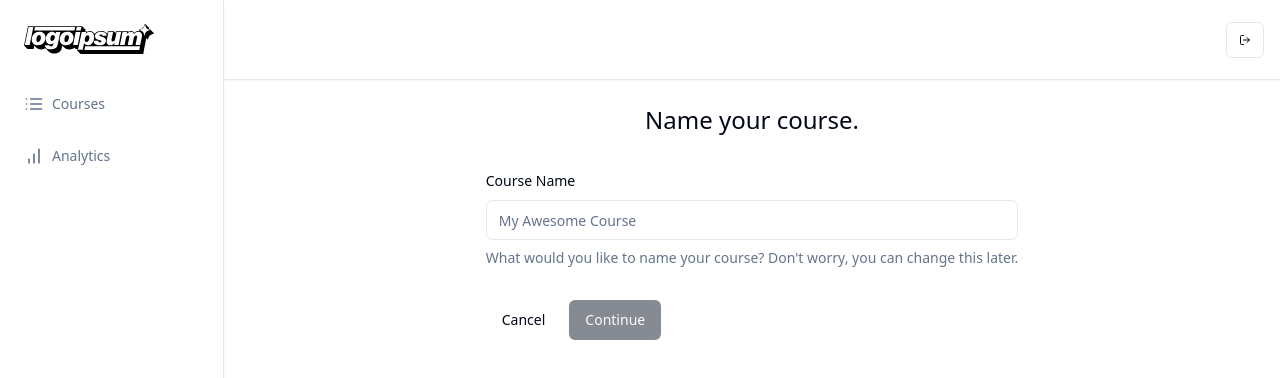
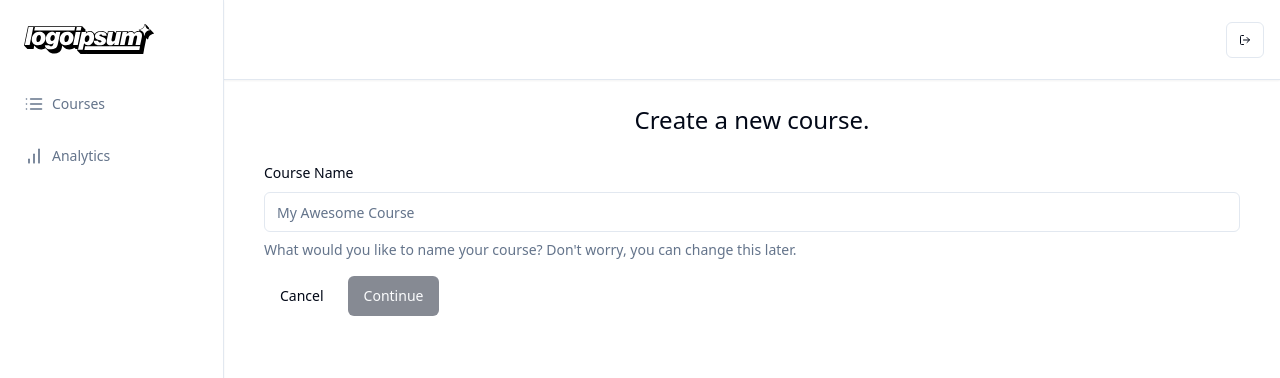
Before and after one commit to metanmai/wisdomcraft, a Next.js app: page /teacher/create in a window 1280 px wide. Shown: the top 378 px of the page. Built offline with nearby package versions, Linux system fonts and the light colour scheme.

Commit message:
Added event listener for enter key.

```diff
--- a/app/(dashboard)/(routes)/teacher/courses/[courseId]/page.tsx
+++ b/app/(dashboard)/(routes)/teacher/courses/[courseId]/page.tsx
@@ -24,7 +24,8 @@ const CourseIdPage = async ({params}: {params: {courseId: string}}) => {
 		course.description,
 		course.imageUrl,
 		course.price,
-		course.categoryId];
+		course.categoryId
+	];
 
 	const totalFields = requiredFields.length;
 	const completedFields = requiredFields.filter(Boolean).length;
--- a/app/(dashboard)/(routes)/teacher/create/page.tsx
+++ b/app/(dashboard)/(routes)/teacher/create/page.tsx
@@ -33,7 +33,7 @@ const CreatePage = () => {
 
 	const {isSubmitting, isValid} = form.formState;
 
-	const onSubmit = async (values: z.infer<typeof formSchema>) => {
+	const handleSubmit = async (values: z.infer<typeof formSchema>) => {
 		try {
 			const response = await axios.post(`/api/courses`, values);
 			router.push(`/teacher/courses/${response.data.id}`);
@@ -45,16 +45,22 @@ const CreatePage = () => {
 		}
 	}
 
+	const handleKeyDown = (event: React.KeyboardEvent<HTMLInputElement>) => {
+		if (event.key === "Enter") {
+			form.handleSubmit(handleSubmit)();
+		}
+	};
+
 	return (
 		<div className={`max-w-5xl mx-auto flex flex-col md:items-center md:justify-center h-full p-6`}>
-			<h1 className={`text-2xl`}>
-				Name your course.
+			<h1 className={`text-2xl font-medium`}>
+				Create a new course.
 			</h1>
 			<Form {...form}>
 				<form
-					onSubmit={form.handleSubmit(onSubmit)}
-					// className={`flex flex-col w-full mt-6 space-y-4`}
-					className={`space-y-8 mt-8`}
+					onSubmit={form.handleSubmit(handleSubmit)}
+					className={`flex flex-col w-full mt-6 space-y-4`}
+					// className={`space-y-8 mt-8`}
 				>
 					<FormField
 						control={form.control}
@@ -70,6 +76,7 @@ const CreatePage = () => {
 										id={`title`}
 										placeholder={`My Awesome Course`}
 										disabled={isSubmitting}
+										onKeyDown={handleKeyDown}
 									/>
 								</FormControl>
 								<FormDescription>
```
